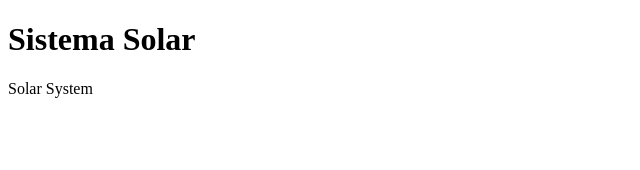
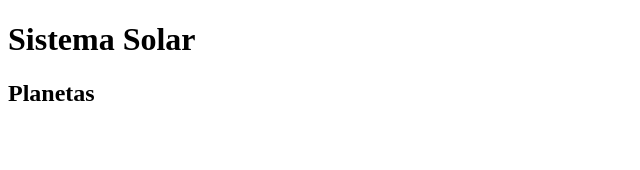
Before and after one commit to SheilaNS/project-solar-system, a React (Create React App) app: page / in a window 1280 px wide. Shown: the top 170 px of the page, without its empty margins (0-640 px from the left). Built offline with nearby package versions, Linux system fonts and the light colour scheme.

Commit message:
Requisito 03: Crie um componente chamado Title e Requisito 04: Renderize o componente Title dentro do componente SolarSystem - ok

```diff
--- a/src/components/SolarSystem.js
+++ b/src/components/SolarSystem.js
@@ -1,11 +1,12 @@
-// Requisito 02
+// Requisito 02 e Requisito 04
 import React, { Component } from 'react';
+import Title from './Title';
 
 class SolarSystem extends Component {
   render() {
     return (
       <div data-testid="solar-system">
-        Solar System
+        <Title headline="Planetas" />
       </div>
     );
   }
--- /dev/null
+++ b/src/components/Title.js
@@ -0,0 +1,18 @@
+// Requisito 03 feito com a ajuda do Danillo
+import React, { Component } from 'react';
+import PropTypes from 'prop-types';
+
+class Title extends Component {
+  render() {
+    const { headline } = this.props;
+    return (
+      <h2>{headline}</h2>
+    );
+  }
+}
+
+Title.propTypes = {
+  headline: PropTypes.string.isRequired,
+};
+
+export default Title;
```
